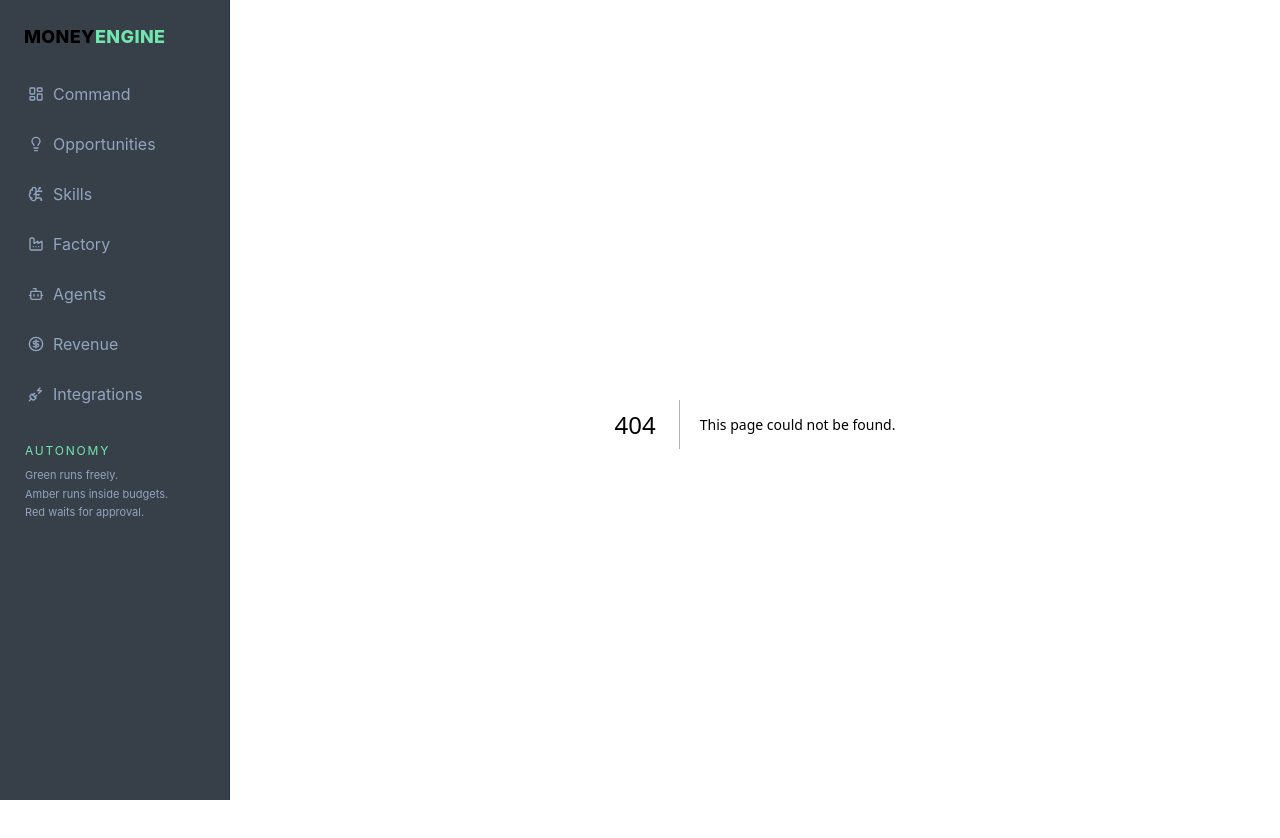
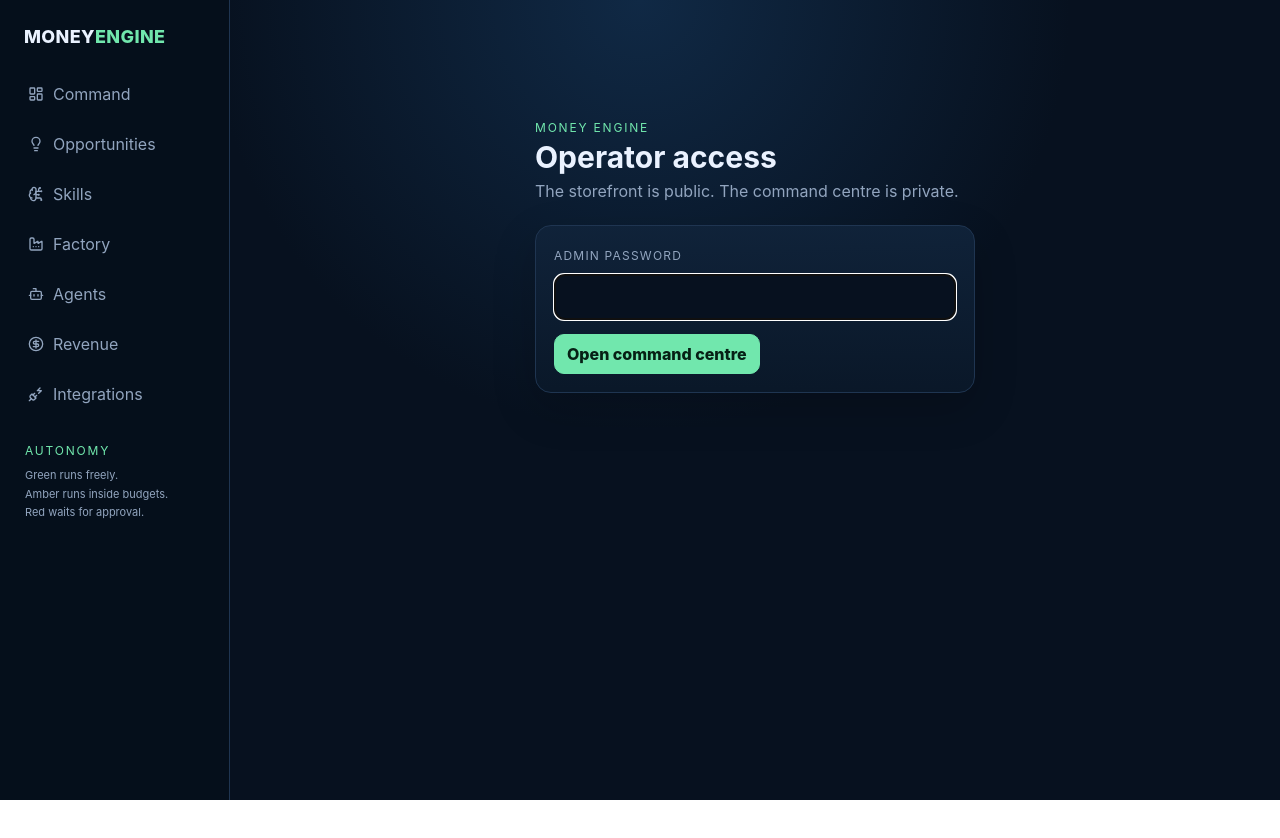
Before and after one commit to malkygpt1-ship-it/money-engine, a Next.js app: page /login in a window 1280 px wide. Before the commit this address had no page. Shown: the top 838 px of the page. After the commit the page ends 800 px from the top, so only its background shows below. Built offline with nearby package versions, Linux system fonts and the light colour scheme.

Commit message:
add operator login page

```diff
--- /dev/null
+++ b/app/login/page.tsx
@@ -0,0 +1,5 @@
+export const dynamic="force-dynamic";
+
+export default async function LoginPage({searchParams}:{searchParams:Promise<{next?:string,error?:string}>}){
+ const q=await searchParams; return <div style={{maxWidth:440,margin:"12vh auto"}}><div className="eyebrow">Money Engine</div><h1>Operator access</h1><p className="sub">The storefront is public. The command centre is private.</p><form action="/api/login" method="post" className="card" style={{marginTop:24}}><input type="hidden" name="next" value={q.next||"/"}/><label className="kpi-label" htmlFor="password">Admin password</label><input id="password" name="password" type="password" required autoFocus style={{display:"block",width:"100%",margin:"10px 0 14px",padding:"12px",borderRadius:10,border:"1px solid var(--line)",background:"#07111f",color:"var(--text)"}}/>{q.error?<div style={{color:"var(--danger)",fontSize:13,marginBottom:12}}>Incorrect password.</div>:null}<button className="btn primary" type="submit">Open command centre</button></form></div>;
+}
```
